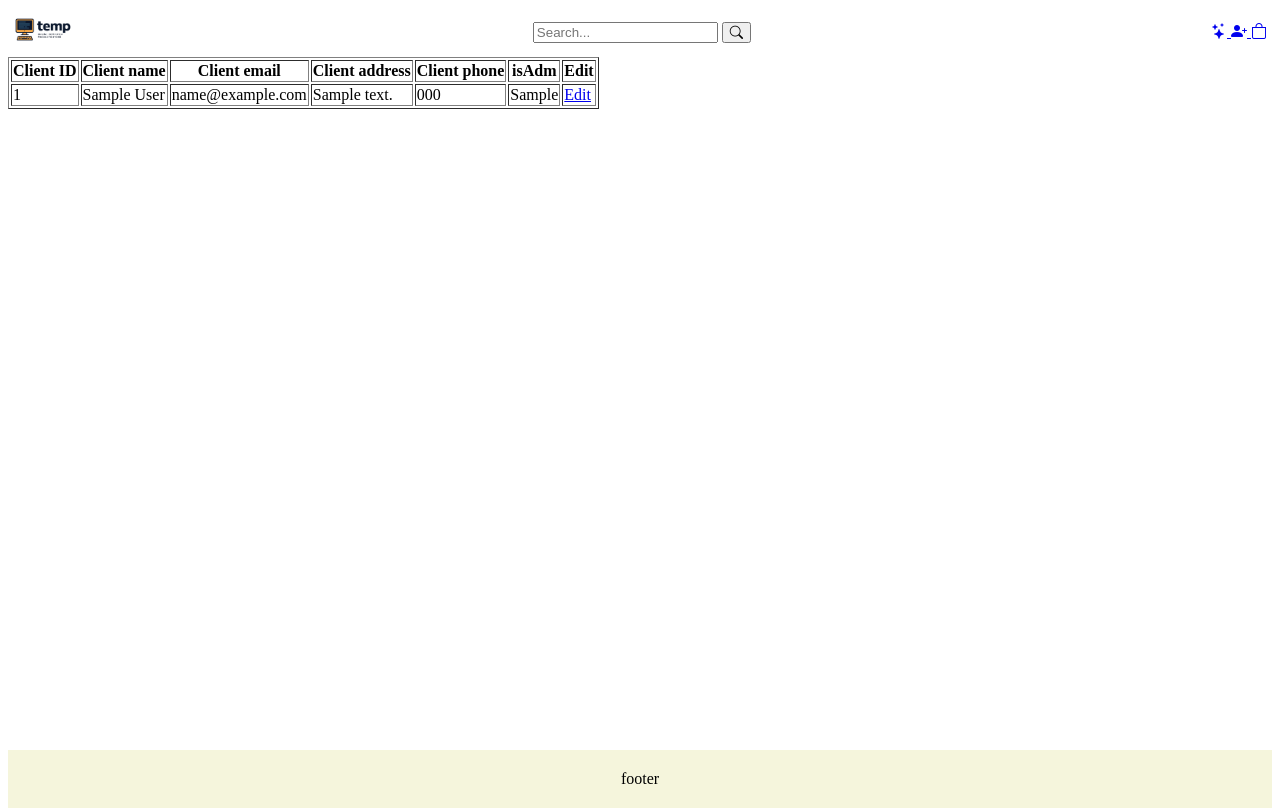
After one commit to ronaldobattisti/lpa-ecommerce, a PHP site: page /LPA_eComms/user_manage.php in a window 1280 px wide. The commit adds this page. Run offline with PHP 8.4, Linux system fonts and the light colour scheme; the visitor is signed in with stand-in values (Sample User, id 1); tables that the repository leaves empty or names only in its code hold one stand-in row (values such as "Sample post").

Commit message:
Implemented CSFR protection in adm pages and implementes users manage page

```diff
--- a/adm_page.php
+++ b/adm_page.php
@@ -30,6 +30,10 @@
             <p>Click <a href="order_manage.php">here</a> to manage orders</p>
         </div>
 
+        <div>
+            <p>Click <a href="user_manage.php">here</a> to manage clients</p>
+        </div>
+
         <?php include __DIR__ . '/includes/footer.html'; ?>
     </body>
 </html>
--- /dev/null
+++ b/assets/csrf.php
@@ -0,0 +1,15 @@
+<?php
+function csrf_token() {
+    return isset($_SESSION['csrf_token']) ? $_SESSION['csrf_token'] : '';
+}
+
+function csrf_field() {
+    $t = csrf_token();
+    echo '<input type="hidden" name="csrf_token" value="' . htmlspecialchars($t, ENT_QUOTES, 'UTF-8') . '">';
+}
+
+function csrf_check($token) {
+    if (empty($_SESSION['csrf_token']) || empty($token)) return false;
+    return hash_equals($_SESSION['csrf_token'], $token);
+}
+?>
--- a/assets/start_session_safe.php
+++ b/assets/start_session_safe.php
@@ -2,4 +2,14 @@
     if (session_status() === PHP_SESSION_NONE) {
         session_start();
     }
+    // Ensure a CSRF token exists for the session
+    if (empty($_SESSION['csrf_token'])) {
+        // random_bytes available in PHP 7+
+        try {
+            $_SESSION['csrf_token'] = bin2hex(random_bytes(32));
+        } catch (Exception $e) {
+            // fallback
+            $_SESSION['csrf_token'] = bin2hex(openssl_random_pseudo_bytes(32));
+        }
+    }
 ?>
--- /dev/null
+++ b/user_manage.php
@@ -0,0 +1,182 @@
+<?php
+    include __DIR__ . '/assets/disable_cache.php';
+    include __DIR__ . '/app/database/connection.php';
+    include __DIR__ . '/assets/start_session_safe.php';
+    include __DIR__ . '/config/site.php';
+    include __DIR__ . '/assets/csrf.php';
+
+    // Require admin access
+    if (empty($_SESSION['user_isadm'])) {
+        if (defined('BASE_URL')) {
+            header('Location: ' . rtrim(BASE_URL, '/') . '/index.php');
+        } else {
+            header('Location: /index.php');
+        }
+        exit;
+    }
+
+    $sql = "SELECT lpa_client_id, lpa_client_firstname, lpa_client_lastname, lpa_client_email, lpa_client_address, lpa_client_phone, lpa_client_group
+            FROM lpa_clients";
+    $stmt = $conn->prepare($sql);
+    $stmt->execute();
+    $result = $stmt->get_result();
+
+    $hasClient = $result->num_rows > 0;
+
+    if ($_SERVER["REQUEST_METHOD"] === "POST") {
+        // CSRF validation
+        if (empty($_POST['csrf_token']) || !csrf_check($_POST['csrf_token'])) {
+            echo 'Invalid CSRF token';
+            exit;
+        }
+        $client_id = $_POST['client_id'];
+        $client_firstname = $_POST['client_firstname'];
+        $client_surname = $_POST['client_lastname'];
+        $client_email = $_POST['client_email'];
+        $client_address = $_POST['client_address'];
+        $client_phone = $_POST['client_phone'];
+        $client_isadm = $_POST['client_isadm'];
+
+        $sql = "UPDATE `lpa_clients` SET lpa_client_firstname=?,
+                                        lpa_client_lastname=?,
+                                        lpa_client_email=?,
+                                        lpa_client_address=?,
+                                        lpa_client_phone=?,
+                                        lpa_client_group=?
+                                        WHERE `lpa_clients`.`lpa_client_id`=?";
+        $stmt = $conn->prepare($sql);
+        $stmt->bind_param("sssssii", $client_name,
+                                    $client_surname,
+                                    $client_email,
+                                    $client_address,
+                                    $client_phone,
+                                    $client_isadm,
+                                    $client_id);
+
+        if ($stmt->execute()){
+            echo '<meta http-equiv="refresh" content="5">';
+        } else echo 'Fail updating';
+    }
+    $stmt->close();
+    $conn->close();
+
+?>
+
+<!DOCTYPE html>
+<html lang="en">
+    <head>
+        <meta charset="UTF-8">
+        <meta name="viewport" content="width=device-width, initial-scale=1.0">
+        <title>View Orders</title>
+        <link rel="stylesheet" href="<?php echo BASE_URL . '/assets/css/styles.css'; ?>">
+    </head>
+    <body class="body">
+        <div><?php include __DIR__ . '/includes/header.php'; ?></div>
+
+        <div>
+            <table border='1'>
+                <tr>
+                    <th>Client ID</th>
+                    <th>Client name</th>
+                    <th>Client email</th>
+                    <th>Client address</th>
+                    <th>Client phone</th>
+                    <th>isAdm</th>
+                    <th>Edit</th>
+                </tr>
+
+                <?php if ($hasClient) {
+                    while ($row = $result->fetch_assoc()) {
+                        $client_id = $row['lpa_client_id'];
+                        $client_name = $row['lpa_client_firstname'] . ' ' . $row['lpa_client_lastname'];
+                        $client_firstname = $row['lpa_client_firstname'];
+                        $client_lastname = $row['lpa_client_lastname'];
+                        $client_email = $row['lpa_client_email'];
+                        $client_address = $row['lpa_client_address'];
+                        $client_phone = $row['lpa_client_phone'];
+                        $client_isadm = $row['lpa_client_group'];
+                    ?>
+                    <tr>
+                        <td><?php echo $client_id ?></td>
+                        <td><?php echo $client_name ?></td>
+                        <td><?php echo $client_email ?></td>
+                        <td><?php echo $client_address ?></td>
+                        <td><?php echo $client_phone ?></td>
+                        <td><?php echo $client_isadm ?></td>
+                        <td><a href="#" onclick="show_popup(<?php echo $client_id; ?>,
+                                                            '<?php echo $client_firstname; ?>',
+                                                            '<?php echo $client_lastname; ?>',
+                                                            '<?php echo $client_email; ?>',
+                                                            '<?php echo $client_address; ?>',
+                                                            '<?php echo $client_phone; ?>',
+                                                            '<?php echo $client_isadm; ?>');"> Edit</a></td>
+                    </tr>
+                    <?php
+                }
+            }?>
+        </table>
+    </div>
+
+<div id="myModal" class="modal">
+    <div class="modal-content">
+        <p>Edit invoices</p>
+        <form method="POST">
+            <label for="client_id">Client ID: </label>
+            <input type="text" name="client_id" id="client_id" readonly>
+            <br>
+
+            <label for="client_firstname">Client frst name: </label>
+            <input type="text" name="client_firstname" id="client_firstname" required>
+            <br>
+
+            <label for="client_lastname">Client last name: </label>
+            <input type="text" name="client_lastname" id="client_lastname" required>
+            <br>
+
+            <label for="client_email">Email: </label>
+            <input type="text" name="client_email" id="client_email" required>
+            <br>
+
+            <label for="client_address">Client address: </label>
+            <input type="text" name="client_address" id="client_address" required>
+            <br>
+
+            <label for="client_phone">Client phone: </label>
+            <input type="text" name="client_phone" id="client_phone" required>
+            <br>
+            <?php csrf_field(); ?>
+
+            <label for="client_isadm">Client permissions: </label>
+            <input type="text" name="client_isadm" id="client_isadm" required>
+            <br>
+        </form>
+
+        <br>
+        <br>
+        <button onclick="closeModal()">Close</button>
+        <br>
+        <br>
+        <button type="button" onclick="document.querySelector('#myModal form').submit()">Update</button>
+    </div>
+</div>
+
+    </body>
+    <?php include __DIR__ . '/includes/footer.html'; ?>
+</html>
+
+<script>
+    function show_popup(client_id, client_firstname, client_lastname, client_email, client_address, client_phone, client_isadm) {
+        document.getElementById("myModal").style.display = "block";
+        document.getElementById("client_id").value = client_id;
+        document.getElementById("client_firstname").value = client_firstname;
+        document.getElementById("client_lastname").value = client_lastname;
+        document.getElementById("client_email").value = client_email;
+        document.getElementById("client_address").value = client_address;
+        document.getElementById("client_phone").value = client_phone;
+        document.getElementById("client_isadm").value = client_isadm;
+    }
+
+    function closeModal() {
+        document.getElementById("myModal").style.display = "none";
+    }
+</script>
```
Also changed, not shown: ajax/create_invoice.php (+6 -2 lines), cart.php (+8 -2 lines), order_manage.php (+18 -2 lines), product_manage.php (+25 -2 lines), product_register.php (+17 -1 lines), README.md.
